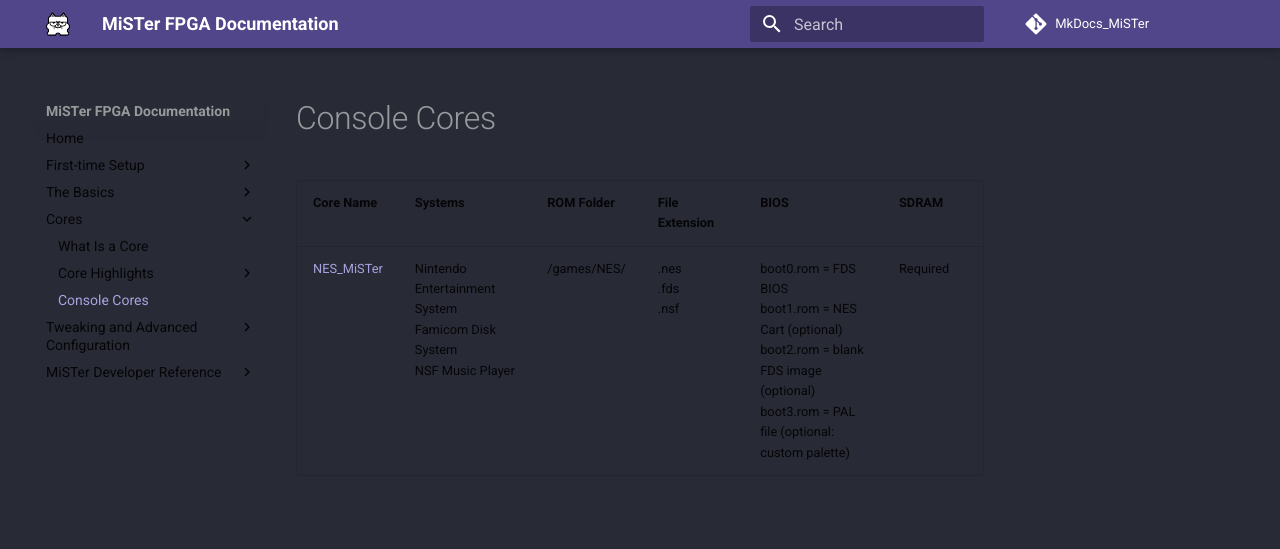
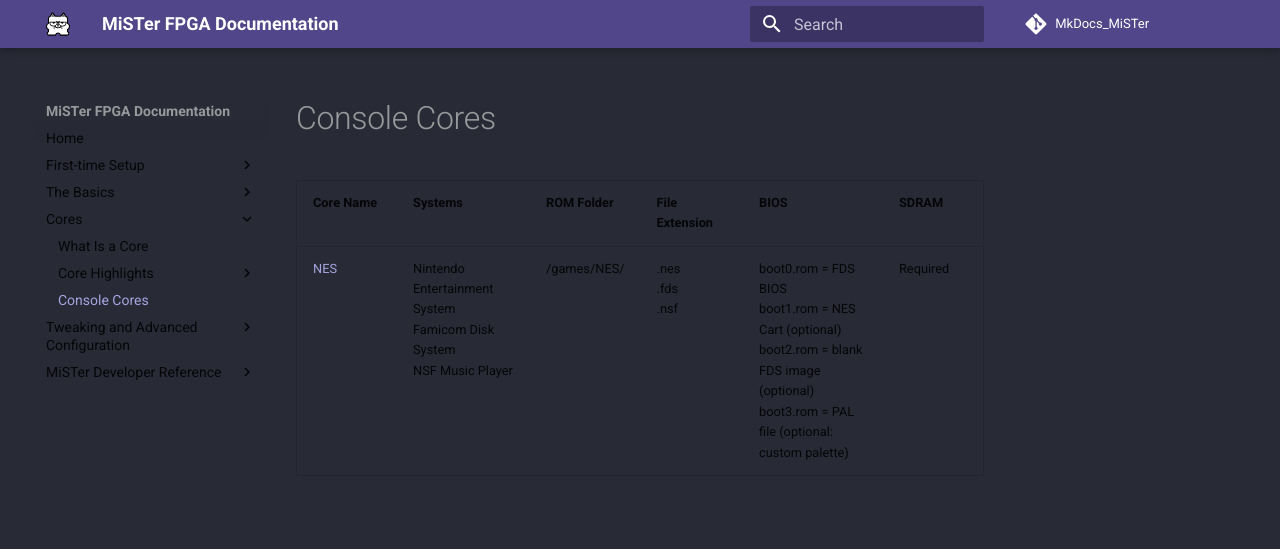
Before and after one commit to tofukazoo/MkDocs_MiSTer, an MkDocs documentation site: the page built from docs/cores/console.md, in a window 1280 px wide. Shown: the top 549 px of the page. Built offline with MkDocs 1.6.1 and Material for MkDocs 9.7.7, drawn with Linux system fonts in a browser that asks for light colours; comment, search, counter and statistics services are not loaded.

Commit message:
Update console.md

```diff
--- a/docs/cores/console.md
+++ b/docs/cores/console.md
@@ -1,3 +1,3 @@
 | Core Name                                                    | Systems                                                                  | ROM Folder  | File Extension       | BIOS                                                                                                                                                 | SDRAM    |
 | ------------------------------------------------------------ | ------------------------------------------------------------------------ | ----------- | -------------------- | ---------------------------------------------------------------------------------------------------------------------------------------------------- | -------- |
-| [NES_MiSTer](https://github.com/MiSTer-devel/NES_MiSTer) | Nintendo Entertainment System<br>Famicom Disk System<br>NSF Music Player | /games/NES/ | .nes<br>.fds<br>.nsf | boot0.rom = FDS BIOS<br>boot1.rom = NES Cart (optional)<br>boot2.rom = blank FDS image (optional)<br>boot3.rom = PAL file (optional: custom palette) | Required |
+| [NES](https://github.com/MiSTer-devel/NES_MiSTer) | Nintendo Entertainment System<br>Famicom Disk System<br>NSF Music Player | /games/NES/ | .nes<br>.fds<br>.nsf | boot0.rom = FDS BIOS<br>boot1.rom = NES Cart (optional)<br>boot2.rom = blank FDS image (optional)<br>boot3.rom = PAL file (optional: custom palette) | Required |
```
